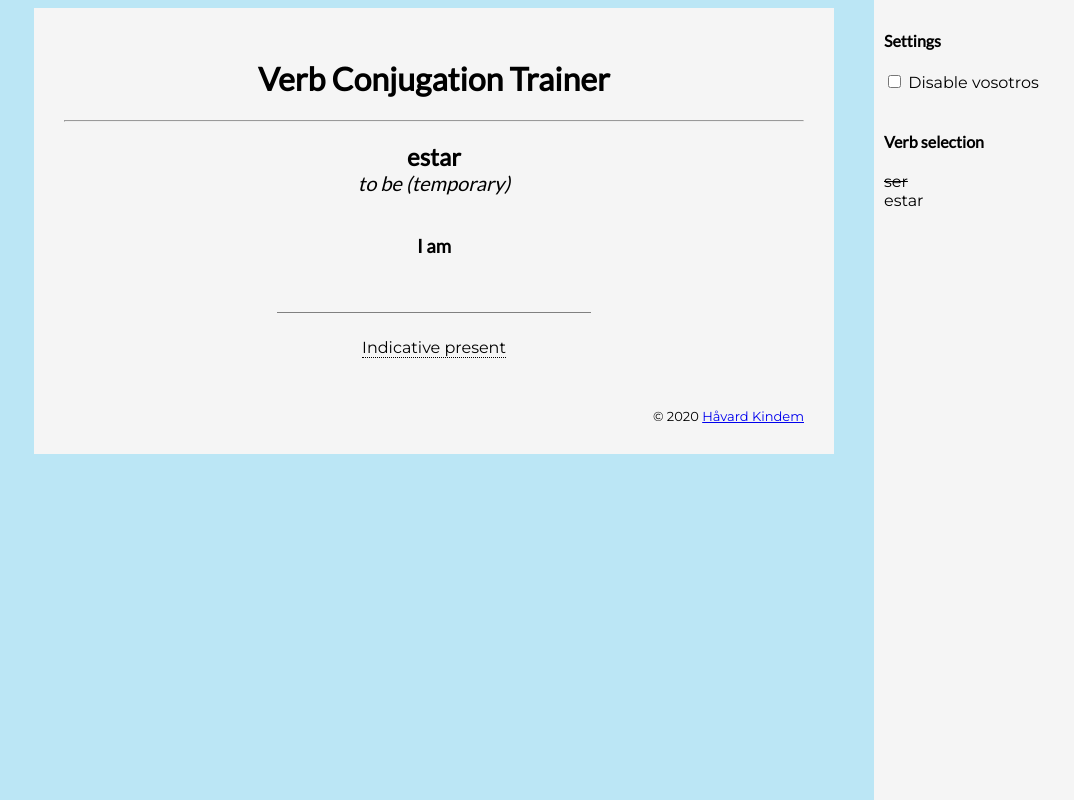
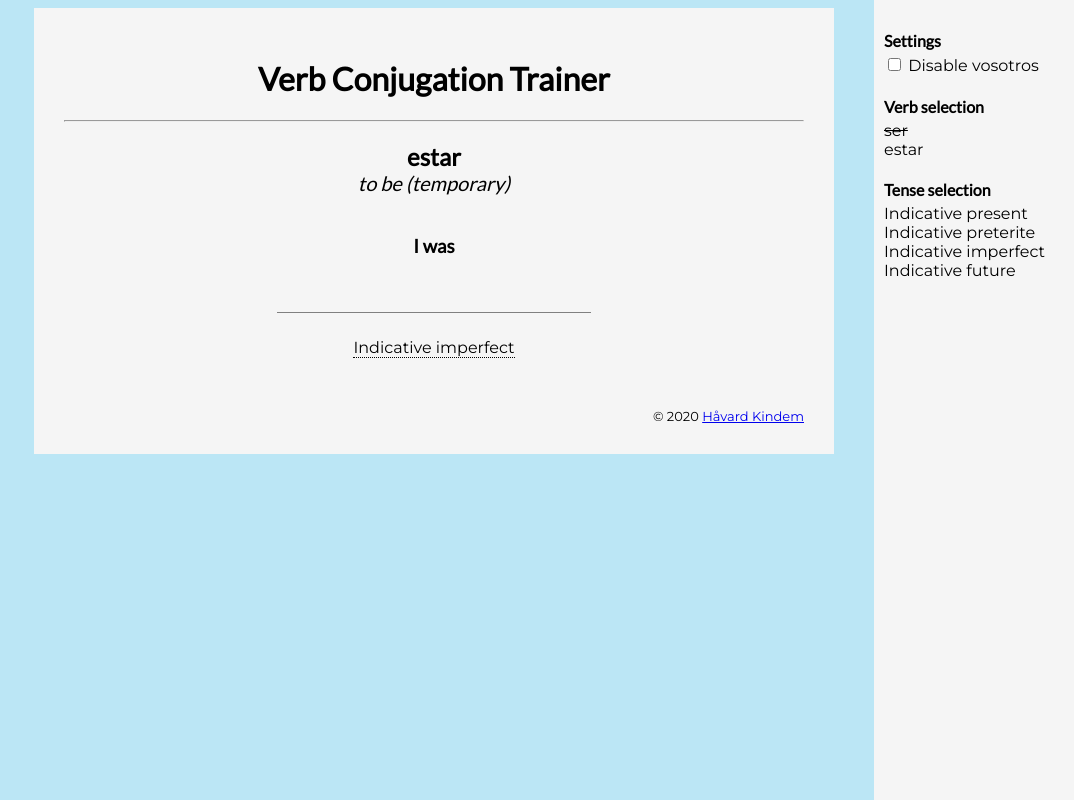
Before and after one commit to Nexcius/spanish-verbs, a website with bundled scripts: page index.html in a window 1280 px wide. Both pictures are taken after a click on the item "ser". Shown: the whole page, without its empty margins (206-1280 px from the left). Built offline with nearby package versions, Linux system fonts and the light colour scheme.

Commit message:
Added option to select tenses

```diff
--- a/index.html
+++ b/index.html
@@ -48,10 +48,22 @@
                 <label for="disable_vosotros">Disable vosotros</label>
             </div>
 
-            <br>
-
             <h4>Verb selection</h4>
             <ul id="verb_selection">
+                <li class="disabled">asd 0</li>
+                <li>asd 1</li>
+                <li>asd 2</li>
+                <li>asd 3</li>
+                <li>asd 4</li>
+                <li>asd 5</li>
+                <li>asd</li>
+                <li>asd</li>
+                <li>asd</li>
+                <li>asd</li>
+            </ul>
+
+            <h4>Tense selection</h4>
+            <ul id="tense_selection">
                 <li class="disabled">asd 0</li>
                 <li>asd 1</li>
                 <li>asd 2</li>
--- /dev/null
+++ b/src/app.ts
@@ -0,0 +1,125 @@
+import { Verb, PronounType, PRONOUNS } from "./verb.js"
+import { TenseType, TENSES } from "./tense.js"
+import { Session } from "./session.js"
+import { randomEnum, normalizeString } from "./util.js"
+import { populateTenseList, getSelectedTenses, getSelectedVerbs, populateVerbList } from "./ui.js"
+
+enum AppState {
+    QUERY, FEEDBACK
+}
+
+export class App {
+    domVerbBase: HTMLSpanElement
+    domVerbTranslation: HTMLSpanElement
+    domConjEnglish: HTMLHeadingElement
+    domTense: HTMLSpanElement
+    domTenseHelp: HTMLSpanElement
+    domInput: HTMLInputElement
+
+    domDisableVosotros: HTMLInputElement
+    domVerbSelection: HTMLUListElement
+    domTenseSelection: HTMLUListElement
+
+    currentVerb: Verb
+    currentTense: TenseType
+    currentPronoun: PronounType
+    state: AppState
+
+    disableVosotros: boolean
+    private verbs: Verb[]
+    private tenses: TenseType[]
+
+    session = new Session()
+
+    private static TIMEOUT_DURATION: number = 3000
+
+
+    constructor(
+            domVerbBase: HTMLSpanElement,
+            domVerbTranslation: HTMLSpanElement,
+            domConjEnglish: HTMLHeadingElement,
+            domTense: HTMLSpanElement,
+            domTenseHelp: HTMLSpanElement,
+            domInput: HTMLInputElement,
+            domDisableVosotros: HTMLInputElement,
+            domVerbSelection: HTMLUListElement,
+            domTenseSelection: HTMLUListElement) {
+
+        this.domVerbBase =          domVerbBase
+        this.domVerbTranslation =   domVerbTranslation
+        this.domConjEnglish =       domConjEnglish
+        this.domTense =             domTense
+        this.domTenseHelp =         domTenseHelp
+        this.domInput =             domInput
+        this.domDisableVosotros =   domDisableVosotros
+        this.domVerbSelection =     domVerbSelection
+        this.domTenseSelection =    domTenseSelection
+
+        this.disableVosotros = false
+        this.domDisableVosotros.checked = this.disableVosotros
+
+        populateVerbList(this, this.domVerbSelection)
+        populateTenseList(this, this.domTenseSelection)
+        this.update()
+        this.next()
+    }
+
+    update() {
+        this.tenses = getSelectedTenses(this.domTenseSelection)
+        this.verbs = getSelectedVerbs(this.domVerbSelection)
+    }
+
+    handleInput() {
+        if (this.state === AppState.QUERY) {
+            this.check()
+        } else {
+            this.next()
+        }
+    }
+
+    private randomVerb() {
+        this.currentVerb = this.verbs[Math.floor(Math.random() * this.verbs.length)]
+        this.currentTense = this.tenses[Math.floor(Math.random() * this.tenses.length)]
+
+        do {
+            this.currentPronoun = randomEnum(PronounType)
+        } while (this.disableVosotros && this.currentPronoun === PronounType.SECOND_PERSON_PLURAL)
+    }
+
+    next() {
+        this.state = AppState.QUERY
+        this.domInput.value = ""
+        this.domInput.style.color = "black"
+        this.randomVerb()
+
+        let conj = this.currentVerb.getConjugation(this.currentTense, this.currentPronoun)
+
+        this.domVerbBase.innerText = this.currentVerb.base
+        this.domVerbTranslation.innerText = this.currentVerb.translation
+
+        this.domConjEnglish.innerText = `${PRONOUNS[this.currentPronoun].english} ${conj.english}`
+        this.domTense.innerText = TENSES[this.currentTense].name
+        this.domTenseHelp.innerHTML = TENSES[this.currentTense].description
+            + "<br><br>Example: "
+            + TENSES[this.currentTense].example
+    }
+
+    check() {
+        this.state = AppState.FEEDBACK
+        let anwer = this.domInput.value.trim().toLowerCase()
+        let target = this.currentVerb.getConjugation(this.currentTense, this.currentPronoun)
+
+        if (anwer === target.spanish) {
+            this.domInput.style.color = "green"
+            this.session.addResult(target.spanish, true)
+        } else if (normalizeString(anwer) === normalizeString(target.spanish)) {
+            this.domInput.style.color = "blue"
+            this.session.addResult(target.spanish, true)
+        } else {
+            this.domInput.style.color = "red"
+            this.session.addResult(target.spanish, false)
+        }
+
+        this.domInput.value = target.spanish
+    }
+}
--- a/src/data.ts
+++ b/src/data.ts
@@ -15,7 +15,7 @@ function lw(spanish: SixStrings, english: SixStrings): Conjugation {
     ]
 }
 
-export const data: Array<Verb> = [
+export const VERBS: Array<Verb> = [
     new Verb("ser", "to be (permanent)", {
         [TenseType.INDICATIVE_PRESENT]:     lw(["soy", "eres", "es", "somos", "soís", "son"], ["am", "are", "is", "are", "are", "are"]),
         [TenseType.INDICATIVE_PRETERITE]:   lw(["fui", "fuiste", "fue", "fuimos", "fuisteis", "fueron"], ["was", "were", "was", "were", "were", "were"]),
--- a/src/main.ts
+++ b/src/main.ts
@@ -1,171 +1,8 @@
-import{data} from "./data.js"
-import { TenseType, TENSES } from "./tense.js"
-import { randomEnum, normalizeString } from "./util.js"
-import { PronounType, Verb, PRONOUNS } from "./verb.js"
-import { Session } from "./session.js"
+import { App } from "./app.js"
 
 // https://www.grammarly.com/blog/verb-conjugation/
 // https://www.spanishdict.com/conjugate/ser
 
-enum AppState {
-    QUERY, FEEDBACK
-}
-
-function tryGa(v: any) {
-    try {
-        ga(v)
-    } catch (error) {
-        console.warn("Error:" + error)
-    }
-}
-
-class Main {
-    domVerbBase: HTMLSpanElement
-    domVerbTranslation: HTMLSpanElement
-    domConjEnglish: HTMLHeadingElement
-    domTense: HTMLSpanElement
-    domTenseHelp: HTMLSpanElement
-    domInput: HTMLInputElement
-
-    domVerbSelection: HTMLUListElement
-    domDisableVosotros: HTMLInputElement
-
-    currentVerb: Verb
-    currentTense: TenseType
-    currentPronoun: PronounType
-    state: AppState
-
-    private disableVosotros: boolean
-    private verbs: Verb[]
-
-    session = new Session()
-
-    private static TIMEOUT_DURATION: number = 3000
-
-
-    constructor(
-            domVerbBase: HTMLSpanElement,
-            domVerbTranslation: HTMLSpanElement,
-            domConjEnglish: HTMLHeadingElement,
-            domTense: HTMLSpanElement,
-            domTenseHelp: HTMLSpanElement,
-            domInput: HTMLInputElement,
-            domVerbSelection: HTMLUListElement,
-            domDisableVosotros: HTMLInputElement) {
-
-        this.domVerbBase =          domVerbBase
-        this.domVerbTranslation =   domVerbTranslation
-        this.domConjEnglish =       domConjEnglish
-        this.domTense =             domTense
-        this.domTenseHelp =         domTenseHelp
-        this.domInput =             domInput
-        this.domVerbSelection =     domVerbSelection
-        this.domDisableVosotros =   domDisableVosotros
-
-        this.disableVosotros = false
-        this.domDisableVosotros.checked = this.disableVosotros
-
-        this.verbs = data
-        this.populateVerbList()
-        this.next()
-    }
-
-    private populateVerbList() {
-        this.domVerbSelection.innerHTML = ""
-        this.verbs.forEach(v => {
-            let node = document.createElement("li") as HTMLLIElement
-            node.innerText = v.base
-            node.onclick = () => {
-                if (node.classList.contains("disabled")) {
-                    node.classList.remove("disabled")
-                } else {
-                    node.classList.add("disabled")
-                }
-                this.updateVerbList()
-            }
-            this.domVerbSelection.appendChild(node)
-        })
-    }
-
-    private updateVerbList() {
-        let selectedVerbList = Array.from(this.domVerbSelection.children)
-
-        let blacklisted = selectedVerbList
-            .filter(i => i.classList.contains("disabled"))
-            .map(i => i.innerHTML)
-        this.blacklistVerbs(blacklisted)
-    }
-
-    setDisableNosotros(flag: boolean) {
-        this.disableVosotros = flag
-    }
-
-    getVerbList(): [string, boolean][] {
-        let allVerbs = data.map((verb) => verb.base)
-        let selectedVerbs = this.verbs.map((verb) => verb.base)
-        return allVerbs.map((verb) => [verb, selectedVerbs.indexOf(verb) >= 0] )
-    }
-
-    blacklistVerbs(verbsBlacklist: string[]) {
-        this.verbs = data.filter(verb => verbsBlacklist.indexOf(verb.base) < 0)
-    }
-
-    handleInput() {
-        if (this.state === AppState.QUERY) {
-            this.check()
-        } else {
-            this.next()
-        }
-    }
-
-    private randomVerb() {
-        this.currentVerb = this.verbs[Math.floor(Math.random() * this.verbs.length)]
-        this.currentTense = randomEnum(TenseType)
-
-        do {
-            this.currentPronoun = randomEnum(PronounType)
-        } while (this.disableVosotros && this.currentPronoun === PronounType.SECOND_PERSON_PLURAL)
-    }
-
-    next() {
-        this.state = AppState.QUERY
-        this.domInput.value = ""
-        this.domInput.style.color = "black"
-        this.randomVerb()
-
-        let conj = this.currentVerb.getConjugation(this.currentTense, this.currentPronoun)
-
-        this.domVerbBase.innerText = this.currentVerb.base
-        this.domVerbTranslation.innerText = this.currentVerb.translation
-
-        this.domConjEnglish.innerText = `${PRONOUNS[this.currentPronoun].english} ${conj.english}`
-        this.domTense.innerText = TENSES[this.currentTense].name
-        this.domTenseHelp.innerHTML = TENSES[this.currentTense].description
-            + "<br><br>Example: "
-            + TENSES[this.currentTense].example
-
-        // tryGa("send", "event", "Interaction", "New Word")
-    }
-
-    check() {
-        this.state = AppState.FEEDBACK
-        let anwer = this.domInput.value.trim().toLowerCase()
-        let target = this.currentVerb.getConjugation(this.currentTense, this.currentPronoun)
-
-        if (anwer === target.spanish) {
-            this.domInput.style.color = "green"
-            this.session.addResult(target.spanish, true)
-        } else if (normalizeString(anwer) === normalizeString(target.spanish)) {
-            this.domInput.style.color = "blue"
-            this.session.addResult(target.spanish, true)
-        } else {
-            this.domInput.style.color = "red"
-            this.session.addResult(target.spanish, false)
-        }
-
-        this.domInput.value = target.spanish
-    }
-}
 
 (function() {
     const domVerbBase: HTMLSpanElement = document.getElementById("verb_base")
@@ -175,10 +12,11 @@ class Main {
     const domTenseHelp: HTMLSpanElement = document.getElementById("tense-help")
     const domInput: HTMLInputElement = document.getElementById("input") as HTMLInputElement
 
+    const domDisableVosotros: HTMLInputElement = document.getElementById("disable_vosotros") as HTMLInputElement
     const domVerbSelection: HTMLUListElement = document.getElementById("verb_selection") as HTMLUListElement
-    const domDisableVosotros: HTMLInputElement = document.getElementById("disable_vosotros") as HTMLInputElement
+    const domTenseSelection: HTMLUListElement = document.getElementById("tense_selection") as HTMLUListElement
 
-    const app = new Main(domVerbBase, domVerbTranslation, domConjEnglish, domTense, domTenseHelp, domInput, domVerbSelection, domDisableVosotros);
+    const app = new App(domVerbBase, domVerbTranslation, domConjEnglish, domTense, domTenseHelp, domInput, domDisableVosotros, domVerbSelection, domTenseSelection);
 
     domInput.onkeyup = (e) => {
         if(e.keyCode === 13) {
@@ -189,6 +27,6 @@ class Main {
 
     domDisableVosotros.onchange = (e) => {
         e.preventDefault()
-        app.setDisableNosotros(domDisableVosotros.checked)
+        app.disableVosotros = domDisableVosotros.checked
     }
 })();
--- a/src/tense.ts
+++ b/src/tense.ts
@@ -1,5 +1,3 @@
-import{exhaustiveCheck} from "./util.js"
-
 export enum TenseType {
     INDICATIVE_PRESENT,
     INDICATIVE_PRETERITE,
@@ -13,6 +11,14 @@ export class Tense {
     example: string
     link: string
 }
+
+function getAllTenseTypes(): TenseType[] {
+    const keys = Object.keys(TenseType).filter(k => typeof TenseType[k as any] === "number"); // ["A", "B"]
+    const allTenses = keys.map(k => TenseType[k as any]).map(x => +x) as TenseType[] // [0, 1]
+    return allTenses
+}
+
+export const TENSE_TYPE_ALL = getAllTenseTypes()
 
 export const TENSES: { [Tekey in TenseType]: Tense } = {
     [TenseType.INDICATIVE_PRESENT]: {
--- /dev/null
+++ b/src/ui.ts
@@ -0,0 +1,61 @@
+import { TENSE_TYPE_ALL, TENSES, TenseType } from "./tense.js";
+import { VERBS } from "./data.js";
+import { App } from "./app.js";
+import { Verb } from "./verb.js";
+
+export function populateTenseList(app: App, domTenseSelection: HTMLUListElement) {
+    domTenseSelection.innerHTML = ""
+
+    TENSE_TYPE_ALL.forEach(tense => {
+        let node = document.createElement("li") as HTMLLIElement
+        node.innerText = TENSES[tense].name
+            node.onclick = () => {
+            if (node.classList.contains("disabled")) {
+                node.classList.remove("disabled")
+            } else {
+                node.classList.add("disabled")
+            }
+            app.update()
+        }
+        domTenseSelection.appendChild(node)
+    });
+}
+
+export function getSelectedTenses(domTenseSelection: HTMLUListElement): TenseType[] {
+    let selectedTenseList = Array.from(domTenseSelection.children)
+
+    let blacklisted = selectedTenseList
+        .filter(i => i.classList.contains("disabled"))
+        .map(i => i.innerHTML)
+
+    return TENSE_TYPE_ALL
+        .filter(tense => blacklisted.indexOf(TENSES[tense].name) < 0)
+}
+
+export function populateVerbList(app: App, domVerbSelection: HTMLUListElement) {
+    domVerbSelection.innerHTML = ""
+
+    VERBS.forEach(v => {
+        let node = document.createElement("li") as HTMLLIElement
+        node.innerText = v.base
+        node.onclick = () => {
+            if (node.classList.contains("disabled")) {
+                node.classList.remove("disabled")
+            } else {
+                node.classList.add("disabled")
+            }
+            app.update()
+        }
+        domVerbSelection.appendChild(node)
+    })
+}
+
+export function getSelectedVerbs(domVerbSelection: HTMLUListElement): Verb[] {
+    let selectedVerbList = Array.from(domVerbSelection.children)
+
+    let blacklisted = selectedVerbList
+        .filter(i => i.classList.contains("disabled"))
+        .map(i => i.innerHTML)
+
+    return VERBS.filter(verb => blacklisted.indexOf(verb.base) < 0)
+}
--- a/style.css
+++ b/style.css
@@ -42,15 +42,20 @@ hr {
     overflow-x: hidden;
 }
 
-#verb_selection {
+#sidebar h4 {
+    margin-bottom: 5px;
+}
+
+#sidebar ul {
+    margin: 0;
     padding: 0;
 }
 
-#verb_selection li.disabled {
+ul li.disabled {
     text-decoration: line-through;
 }
 
-#verb_selection li {
+#sidebar li {
     list-style: none;
 }
 
```
Also changed, not shown: src/session.ts (line endings or trailing spaces).
